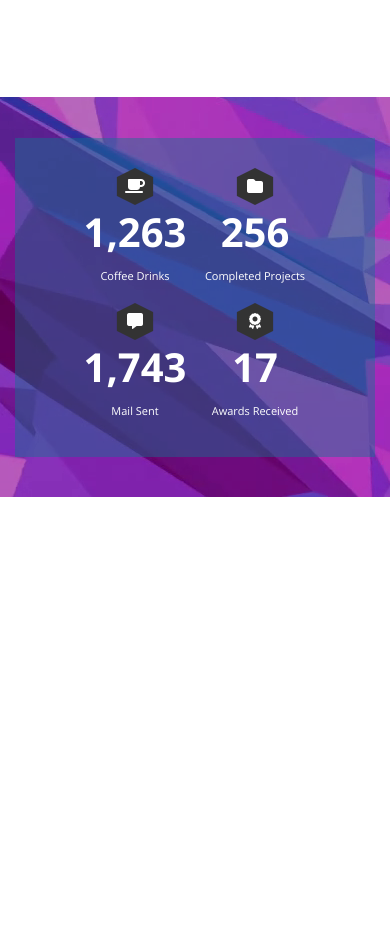
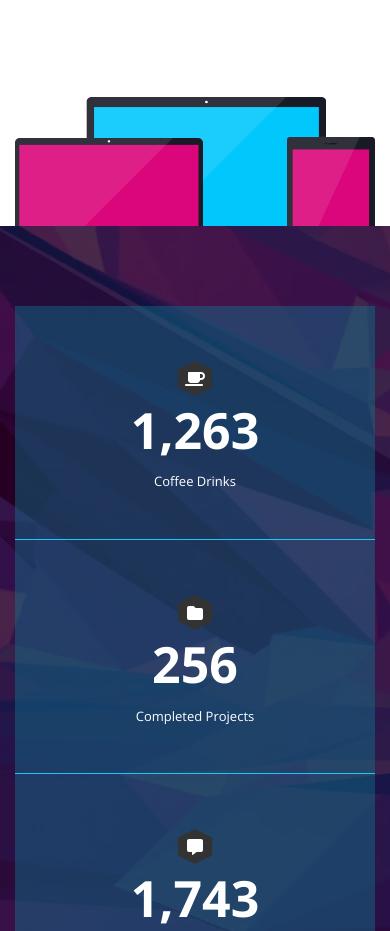
Before and after one commit to Mohamed-Alsayd-Mansour/HTML-CSS-Design-2, a plain HTML site: page index.html in a window 390 px wide. Shown: the part 6023-6954 px from the top of the page. Before the commit the page ends 6520 px from the top, so only its background shows below. Drawn offline with nearby package versions, Linux system fonts and the light colour scheme.

Commit message:
Refactor About and Stats sections for improved layout and styling

```diff
--- a/css/kasper.css
+++ b/css/kasper.css
@@ -808,61 +808,64 @@ header .container nav .form::before {
 /* End Video */
 
 /* Start About */
-.about .image {
-  width: 100%;
-  height: 260px;
-  position: relative;
+.about {
+  overflow: hidden;
   text-align: center;
-  margin: 0 auto;
-  overflow: hidden;
 }
 
-.about .achievements {
-  background-image: url(../images/stats.png);
+.about img {
   position: relative;
-  height: 400px;
-  width: 100%;
+  bottom: -120px;
+  margin-top: -120px;
+  max-width: 100%;
 }
 
-.about .achievements::before {
-  content: "";
-  position: absolute;
-  top: 0;
-  left: 0;
-  width: 100%;
-  height: 100%;
-  background-color: #00000040;
+@media (max-width: 767px) {
+  .about img {
+    bottom: -70px;
+    margin-top: -70px;
+  }
 }
+/* End About */
 
-.about .container {
+/* Start Stats */
+.stats {
+  padding: 80px 0;
+  text-align: center;
+  background-image: url(../images/stats.png);
+  background-size: cover;
   position: relative;
 }
 
-.about .content {
-  display: flex;
-  justify-content: space-between;
-  width: calc(100% - 30px);
-  padding: 40px 60px;
+.stats::before {
+  content: '';
   position: absolute;
-  left: 15px;
-  bottom: -300px;
-  z-index: 5;
-  background-color: var(--transparent-color);
-  color: #fff;
+  width: 100%;
+  height: 100%;
+  background-color: rgb(0 0 0  / 70%);
+  left: 0;
+  top: 0;
 }
 
-.about .content .col {
-  text-align: center;
+.stats .container {
+  position: relative;
   display: flex;
-  flex-direction: column;
-  gap: 15px;
+  flex-wrap: wrap;
 }
 
-.about .content .col i {
-  position: relative;
+.stats .container .box {
+  color: #fff;
+  padding: 50px;
+  background-color: var(--transparent-color);
 }
 
-.about .content .col i::after {
+.stats .container .box i {
+  position: relative;
+  z-index: 1;
+  margin: 15px;
+}
+
+.stats .container .box i::after {
   content: "";
   position: absolute;
   width: 25px;
@@ -870,56 +873,42 @@ header .container nav .form::before {
   background-color: #333;
   left: 50%;
   top: -10px;
+  padding: 5px;
   z-index: -1;
-  padding: 6px;
   clip-path: polygon(25% 0%, 75% 0%, 100% 50%, 75% 100%, 25% 100%, 0% 50%);
   transform: translateX(-50%) rotate(90deg);
 }
 
-.about .content .col h3 {
+.stats .container .box .number {
   font-size: 50px;
   font-weight: bold;
+  margin-bottom: 15px;
 }
 
-.about .content .col p {
+.stats .container .box p {
   font-size: 13px;
   font-weight: 300;
 }
 
-@media (max-width: 768px) {
-  .about .image {
-    width: 80%;
-    height: 215px;
+@media (max-width: 767px) {
+  .stats .container .box {
+    flex-basis: 100%;
   }
 
-  .about .image img {
-    width: 100%;
-  }
-
-  .about .content .col h3 {
-    font-size: 40px;
-    font-weight: bold;
-  }
-
-  .about .content .col p {
-    font-size: 11px;
-    font-weight: 300;
+  .stats .container .box:not(:last-child) {
+    border-bottom: 1px solid var(--main-color);
   }
 }
 
-@media (max-width: 425px) {
-  .about .image {
-    display: none;
-  }
-
-  .about .content {
-    flex-wrap: wrap;
-    row-gap: 30px;
-    bottom: -360px;
-  }
-
-  .about .content .col {
+@media (min-width: 768px) {
+  .stats .container .box {
     flex-basis: 50%;
   }
 }
-/* End About */
+
+@media (min-width: 992px) {
+  .stats .container .box {
+    flex-basis: 25%;
+  }
+}
+/* End Stats */
--- a/index.html
+++ b/index.html
@@ -259,34 +259,36 @@
         <h2>About Us</h2>
         <p>Curabitur arcu erat, accumsan id imperdiet et, porttitor at sem. Mauris blandit aliquet elit, eget tincidunt.</p>
       </div>
-      <div class="image">
       <img src="images/about.png" alt="Tablets">
     </div>
-      <div class="content">
-        <div class="col">
+  </div>
+  <!-- End About -->
+
+  <!-- Start Stats -->
+  <div class="stats">
+    <div class="container">
+      <div class="box">
         <i class="fas fa-coffee fa-1x"></i>
-          <h3>1,263</h3>
+        <div class="number">1,263</div>
         <p>Coffee Drinks</p>
       </div>
-        <div class="col">
+      <div class="box">
         <i class="fas fa-folder fa-1x"></i>
-          <h3>256</h3>
+        <div class="number">256</div>
         <p>Completed Projects</p>
       </div>
-        <div class="col">
+      <div class="box">
         <i class="fas fa-message fa-1x"></i>
-          <h3>1,743</h3>
+        <div class="number">1,743</div>
         <p>Mail Sent</p>
       </div>
-        <div class="col">
+      <div class="box">
         <i class="fas fa-award fa-1x"></i>
-          <h3>17</h3>
+        <div class="number">17</div>
         <p>Awards Received</p>
       </div>
     </div>
   </div>
-    <div class="achievements"></div>
-  </div>
-  <!-- End About -->
+  <!-- End Stats -->
 </body>
 </html>
```
Lines whose indentation alone changed are shown as unchanged.
